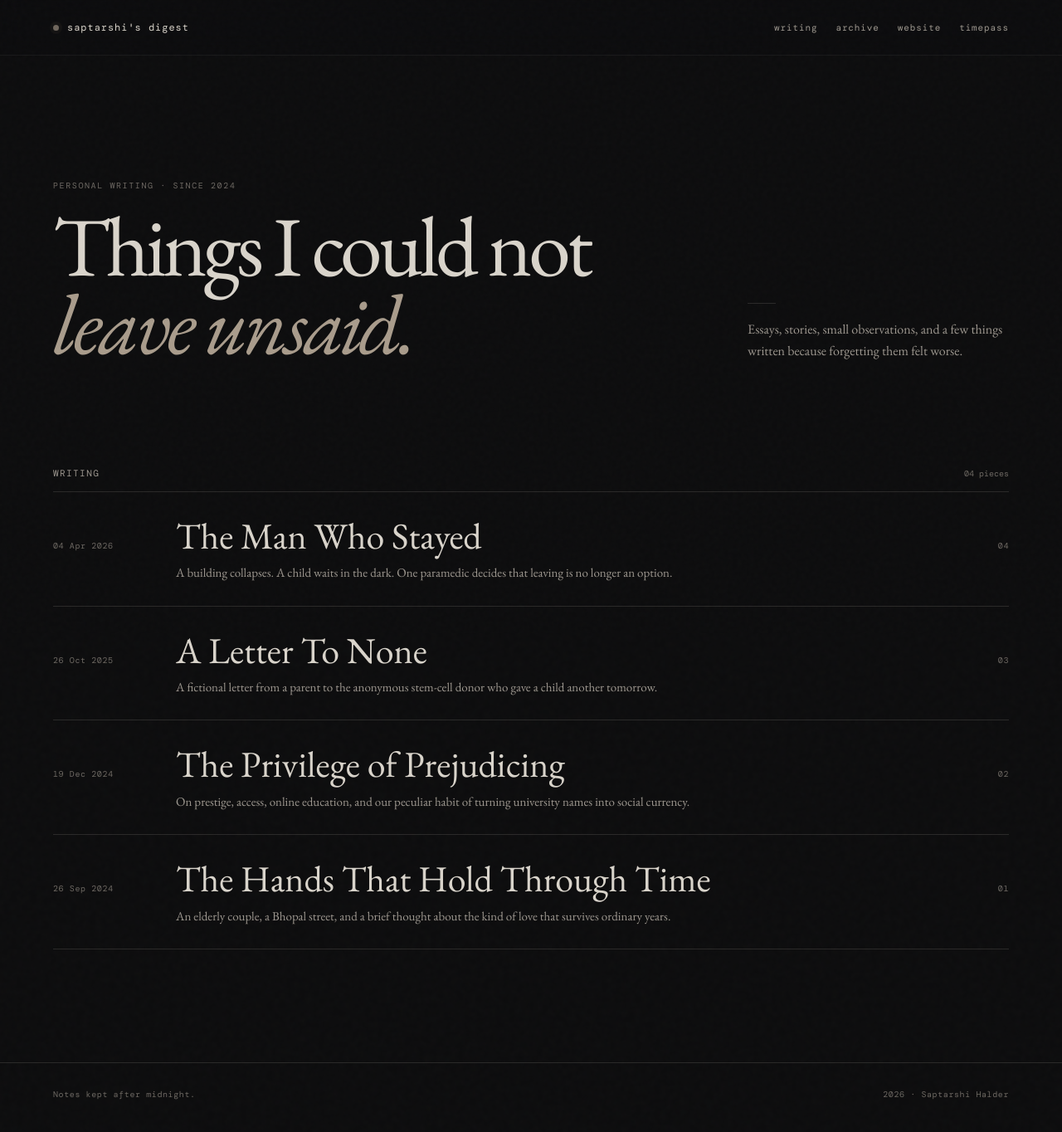
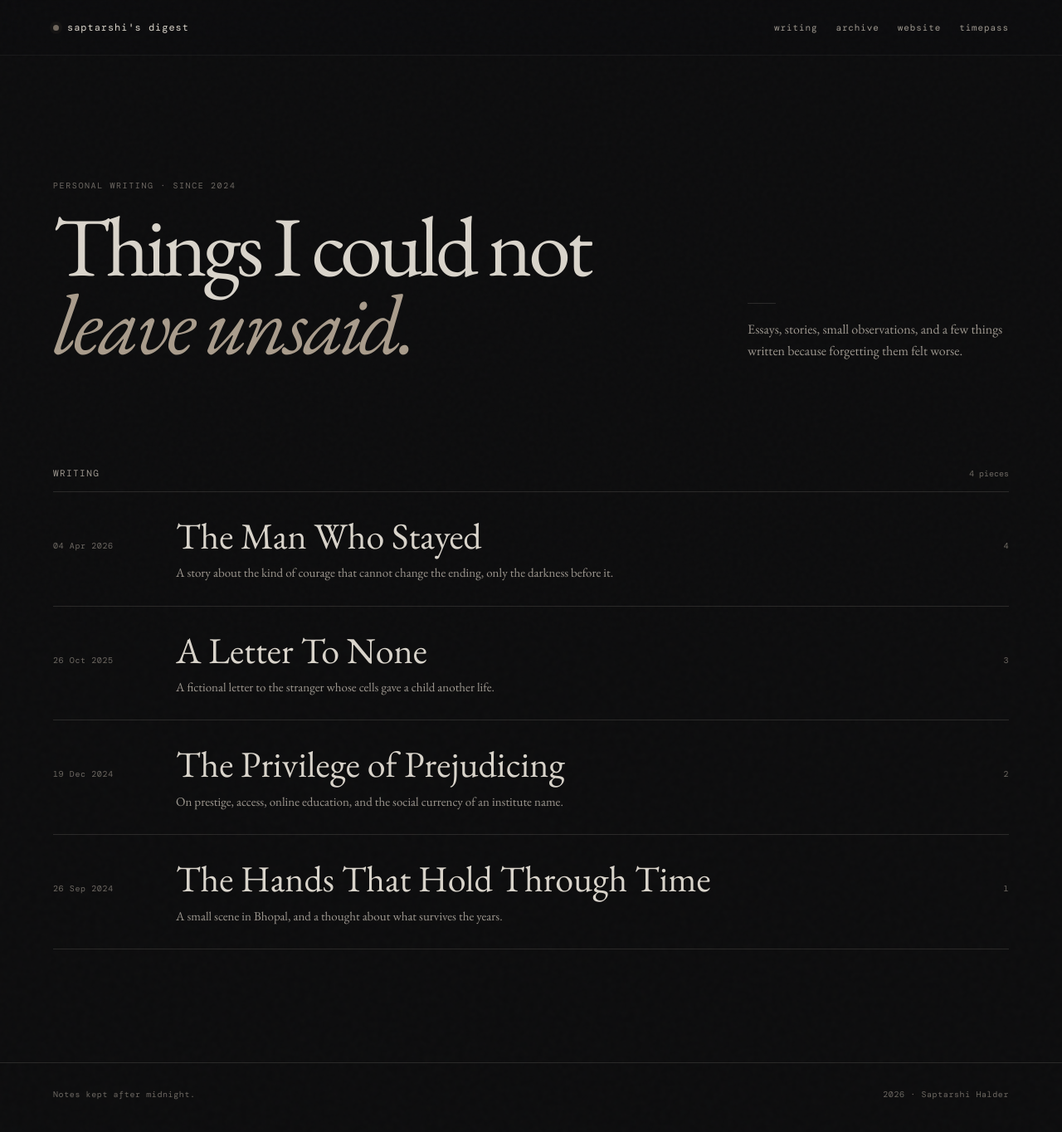
Before and after one commit to saptarshihalder/blog, a Jekyll site: the page built from index.html, in a window 1280 px wide and 1368 px high. Shown: the top 1364 px of the window at 83% size. Built offline with Jekyll 4.4.1, drawn with Linux system fonts in a browser that asks for light colours; some web fonts are replaced.

Commit message:
Fix article links and consolidate article registry
* Generate article links from Jekyll pages

* Link homepage directly to Jekyll article pages

* Use real Jekyll article URLs in archive

* Remove duplicate article URL registry

```diff
--- a/_data/writing.yml
+++ /dev/null
@@ -1,24 +0,0 @@
-- id: "04"
-  title: "The Man Who Stayed"
-  date: 2026-04-04
-  url: /blog4.html
-  excerpt: "A building collapses. A child waits in the dark. One paramedic decides that leaving is no longer an option."
-  archive_note: "Fiction · sacrifice, memory, and the shape a hand leaves behind."
-- id: "03"
-  title: "A Letter To None"
-  date: 2025-10-26
-  url: /blog3.html
-  excerpt: "A fictional letter from a parent to the anonymous stem-cell donor who gave a child another tomorrow."
-  archive_note: "Fiction · gratitude addressed to someone unnamed."
-- id: "02"
-  title: "The Privilege of Prejudicing"
-  date: 2024-12-19
-  url: /blog2.html
-  excerpt: "On prestige, access, online education, and our peculiar habit of turning university names into social currency."
-  archive_note: "Essay · education, prestige, and access."
-- id: "01"
-  title: "The Hands That Hold Through Time"
-  date: 2024-09-26
-  url: /blog1.html
-  excerpt: "An elderly couple, a Bhopal street, and a brief thought about the kind of love that survives ordinary years."
-  archive_note: "Essay · an ordinary scene and a long view of love."
--- /dev/null
+++ b/_includes/article-list.html
@@ -0,0 +1,15 @@
+{% assign articles = site.pages | where: "layout", "post" | sort: "date" | reverse %}
+<ol class="post-list">
+  {% for article in articles %}
+  <li class="post-list-item">
+    <a class="post-list-link" href="{{ article.url | absolute_url }}">
+      <time class="post-list-date" datetime="{{ article.date | date: '%Y-%m-%d' }}">{{ article.date | date: '%d %b %Y' }}</time>
+      <div class="post-list-copy">
+        <h{% if include.heading_level == 2 %}2{% else %}3{% endif %} class="post-list-title">{{ article.title }}</h{% if include.heading_level == 2 %}2{% else %}3{% endif %}>
+        <p class="post-list-excerpt">{{ article.subtitle | default: article.excerpt | strip_html | strip_newlines | truncate: 180 }}</p>
+      </div>
+      <span class="post-list-index" aria-hidden="true">{{ forloop.rindex }}</span>
+    </a>
+  </li>
+  {% endfor %}
+</ol>
--- a/index.html
+++ b/index.html
@@ -2,6 +2,7 @@
 layout: default
 title: Home
 ---
+{% assign articles = site.pages | where: "layout", "post" | sort: "date" | reverse %}
 <section class="hero">
   <div class="shell hero-grid">
     <div>
@@ -16,22 +17,9 @@
   <div class="shell">
     <div class="section-heading">
       <h2>Writing</h2>
-      <span>{{ site.data.writing | size | prepend: '0' | slice: -2, 2 }} pieces</span>
+      <span>{{ articles | size }} pieces</span>
     </div>
 
-    <ol class="post-list">
-      {% for piece in site.data.writing %}
-      <li class="post-list-item">
-        <a class="post-list-link" href="{{ piece.url | relative_url }}">
-          <time class="post-list-date" datetime="{{ piece.date | date: '%Y-%m-%d' }}">{{ piece.date | date: '%d %b %Y' }}</time>
-          <div class="post-list-copy">
-            <h3 class="post-list-title">{{ piece.title }}</h3>
-            <p class="post-list-excerpt">{{ piece.excerpt }}</p>
-          </div>
-          <span class="post-list-index">{{ piece.id }}</span>
-        </a>
-      </li>
-      {% endfor %}
-    </ol>
+    {% include article-list.html heading_level=3 %}
   </div>
 </section>
```
Also changed, not shown: archive.html (+1 -14 lines).
